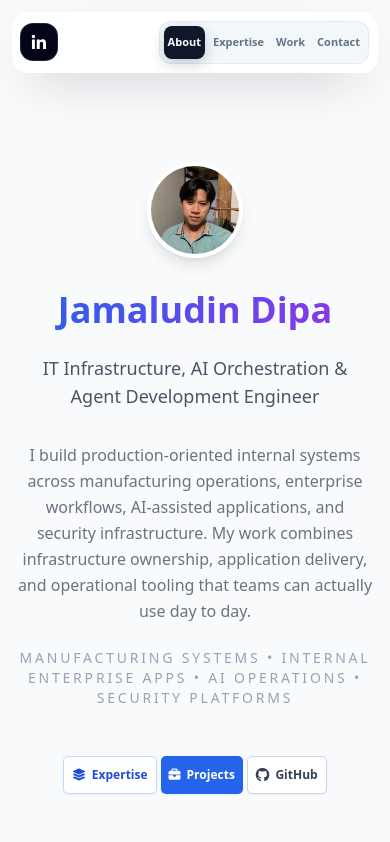
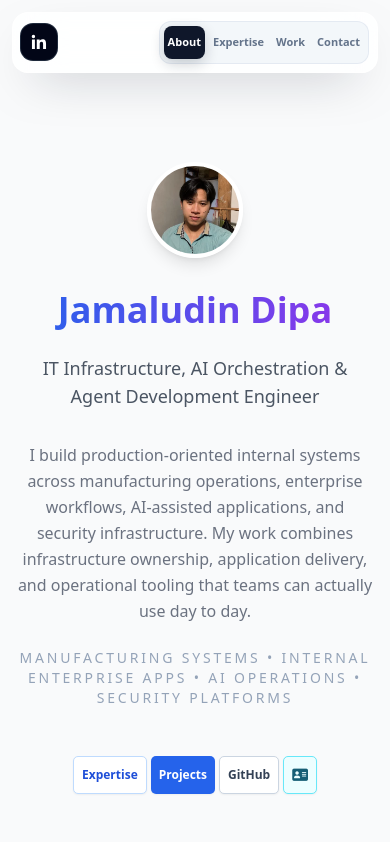
Before and after one commit to jamaludindipa/jamaludindipa.github.io, a website: page index.html in a window 390 px wide. Shown: the top 842 px of the page. Drawn offline with nearby package versions, Linux system fonts and the light colour scheme.

Commit message:
feat: add hero business card action

```diff
--- a/index.html
+++ b/index.html
@@ -382,17 +382,21 @@
             </p>
             <div class="flex flex-wrap justify-center gap-1 sm:gap-2.5" aria-label="Portfolio quick links">
                 <a href="#expertise" class="inline-flex items-center gap-1.5 rounded-[5px] border border-blue-200 bg-white px-2 py-2 text-xs font-semibold text-blue-700 shadow-sm transition-colors hover:border-blue-300 hover:bg-blue-50 sm:gap-2 sm:px-4 sm:py-2.5 sm:text-sm">
-                    <i class="fas fa-layer-group text-xs" aria-hidden="true"></i>
+                    <i class="fas fa-layer-group hidden text-xs sm:inline-block" aria-hidden="true"></i>
                     <span><span class="hidden sm:inline">View </span>Expertise</span>
                 </a>
                 <a href="#projects" class="inline-flex items-center gap-1.5 rounded-[5px] bg-blue-600 px-2 py-2 text-xs font-semibold text-white shadow-sm transition-colors hover:bg-blue-700 sm:gap-2 sm:px-4 sm:py-2.5 sm:text-sm">
-                    <i class="fas fa-briefcase text-xs" aria-hidden="true"></i>
+                    <i class="fas fa-briefcase hidden text-xs sm:inline-block" aria-hidden="true"></i>
                     <span><span class="hidden sm:inline">View </span>Projects</span>
                 </a>
                 <a href="https://github.com/jamaludindipa" target="_blank" rel="noopener noreferrer" class="inline-flex items-center gap-1.5 rounded-[5px] border border-slate-300 bg-white px-2 py-2 text-xs font-semibold text-slate-700 shadow-sm transition-colors hover:border-slate-400 hover:bg-slate-50 sm:gap-2 sm:px-4 sm:py-2.5 sm:text-sm">
-                    <i class="fab fa-github text-sm sm:text-base" aria-hidden="true"></i>
+                    <i class="fab fa-github hidden text-sm sm:inline-block sm:text-base" aria-hidden="true"></i>
                     GitHub
                 </a>
+                <button type="button" onclick="openContactCard(this)" class="inline-flex items-center gap-1.5 rounded-[5px] border border-cyan-300 bg-cyan-50 px-2 py-2 text-xs font-semibold text-cyan-800 shadow-sm transition-colors hover:border-cyan-400 hover:bg-cyan-100 sm:gap-2 sm:px-4 sm:py-2.5 sm:text-sm" aria-label="Open digital business card">
+                    <i class="fas fa-address-card text-sm" aria-hidden="true"></i>
+                    <span class="hidden sm:inline">Business Card</span>
+                </button>
             </div>
         </div>
     </section>
```
